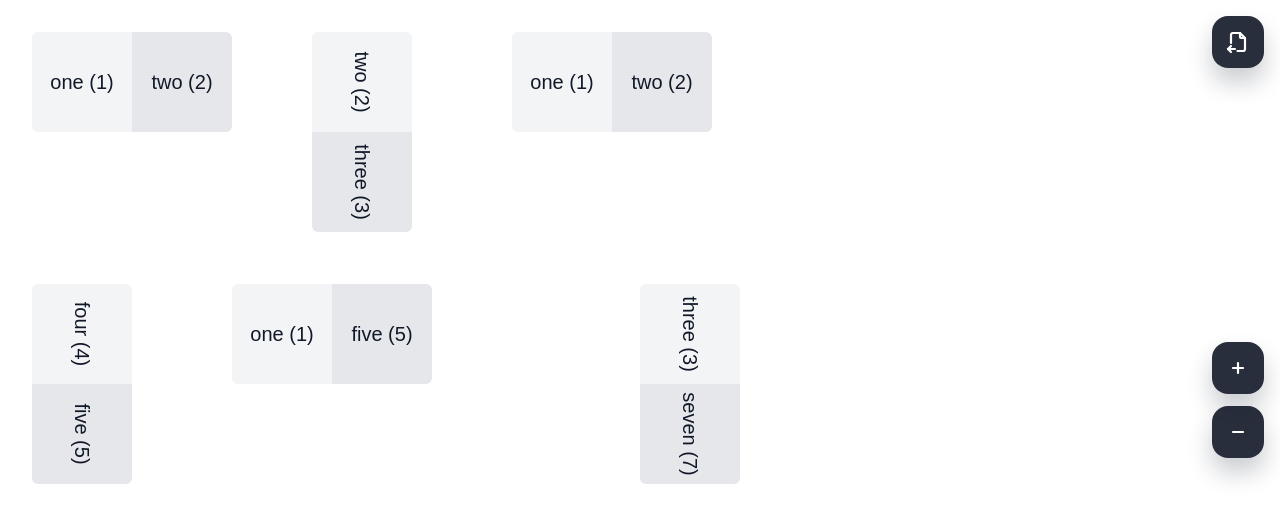
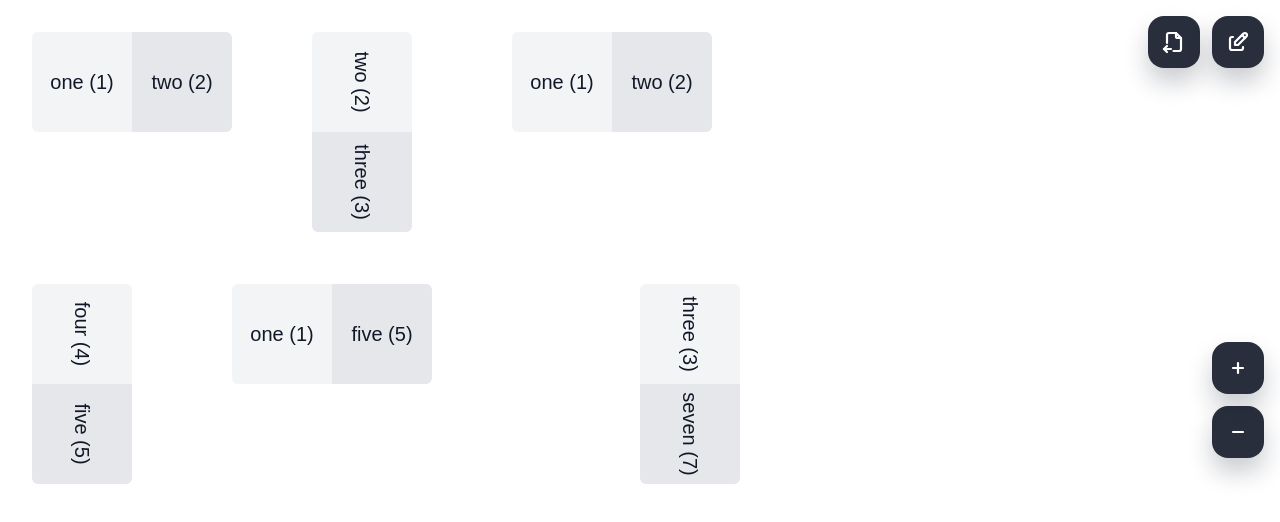
Before and after one commit to zufarfakhurtdinov/domino, a website built with Vite: page index.html in a window 1280 px wide. Built offline with nearby package versions, Linux system fonts and the light colour scheme.

Commit message:
Green: add board editor button

```diff
--- a/src/app/browser.ts
+++ b/src/app/browser.ts
@@ -182,7 +182,7 @@ export function bootstrapDominoApp(RendererClass: RendererConstructor): void {
   }
 
   function createZoomControls(appContainer: HTMLElement): HTMLDivElement {
-    appContainer.append(createImportButton());
+    appContainer.append(createTopActions());
 
     const controls = document.createElement("div");
     controls.className = "zoom-controls";
@@ -204,15 +204,36 @@ export function bootstrapDominoApp(RendererClass: RendererConstructor): void {
     return controls;
   }
 
+  function createTopActions(): HTMLDivElement {
+    const actions = document.createElement("div");
+    actions.className = "top-actions";
+    actions.append(createImportButton(), createEditorButton());
+    return actions;
+  }
+
   function createImportButton(): HTMLButtonElement {
     const button = document.createElement("button");
     button.type = "button";
-    button.className = "zoom-button import-activity";
+    button.className = "zoom-button top-action-button import-activity";
     button.setAttribute("aria-label", "Import activity");
     button.title = "Import activity";
     button.innerHTML = createImportIcon();
     button.addEventListener("click", () => {
       void importActivityZip();
+    });
+
+    return button;
+  }
+
+  function createEditorButton(): HTMLButtonElement {
+    const button = document.createElement("button");
+    button.type = "button";
+    button.className = "zoom-button top-action-button open-editor";
+    button.setAttribute("aria-label", "Open editor");
+    button.title = "Open editor";
+    button.innerHTML = createEditIcon();
+    button.addEventListener("click", () => {
+      window.location.href = `${window.location.pathname}?mode=editor`;
     });
 
     return button;
@@ -304,6 +325,16 @@ function createImportIcon(): string {
   `;
 }
 
+function createEditIcon(): string {
+  return `
+    <svg viewBox="0 0 24 24" aria-hidden="true" focusable="false">
+      <path d="M7 7h-1a2 2 0 0 0 -2 2v9a2 2 0 0 0 2 2h9a2 2 0 0 0 2 -2v-1" />
+      <path d="M20.385 6.585a2.1 2.1 0 0 0 -2.97 -2.97l-8.415 8.385v3h3l8.385 -8.415z" />
+      <path d="M16 5l3 3" />
+    </svg>
+  `;
+}
+
 function updateZoomControls(zoomControls: HTMLElement, boardScale: number): void {
   const zoomInButton = zoomControls.querySelector<HTMLButtonElement>(".zoom-in");
   const zoomOutButton = zoomControls.querySelector<HTMLButtonElement>(".zoom-out");
--- a/src/styles.css
+++ b/src/styles.css
@@ -190,10 +190,12 @@ body {
   stroke-linejoin: round;
 }
 
-.import-activity {
+.top-actions {
   position: absolute;
   top: 16px;
   right: 16px;
+  display: flex;
+  gap: 12px;
   z-index: 10;
 }
 
```
